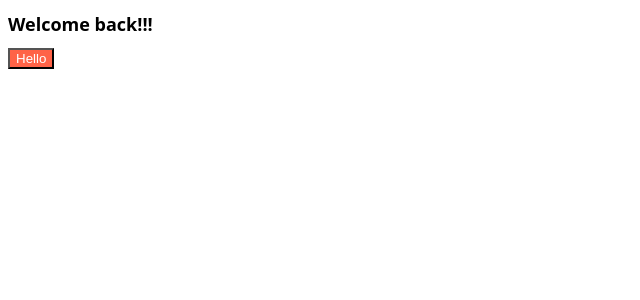
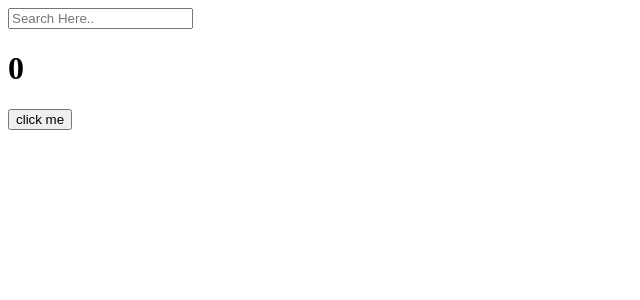
Before and after one commit to dnddl6962/react-beginner, a React (Create React App) app in the folder react-project/: page / in a window 1280 px wide. Shown: the top 300 px of the page, without its empty margins (0-640 px from the left). Built offline with nearby package versions, Linux system fonts and the light colour scheme.

Commit message:
use useEffect

```diff
--- a/react-project/src/App.js
+++ b/react-project/src/App.js
@@ -1,11 +1,31 @@
 import Button from "./Button";
 import styles from "./App.module.css";
+import { useState, useEffect } from "react";
 
 function App() {
+
+  const [counter, setValue] = useState(0);
+  const [keyword, setKeyword] = useState("");
+  const onClick = () => setValue((prev) => prev + 1);
+  const onChange = (e) => setKeyword(e.target.value);
+  console.log('I run all the time');
+  useEffect(() => console.log("I run only once"), [])
+  useEffect(() => {
+    if (keyword !== "" && keyword.length > 5) {
+      console.log("Search for", keyword)
+    }
+  }
+    , [keyword]);
   return (
     <div>
-      <h1 className={styles.title}>Welcome back!!!</h1>
-      <Button text="Hello" />
+      <input
+        value={keyword}
+        onChange={onChange}
+        type="text"
+        placeholder="Search Here.."
+      />
+      <h1>{counter}</h1>
+      <button onClick={onClick}>click me</button>
     </div>
   );
 }
--- a/react-project/src/index.js
+++ b/react-project/src/index.js
@@ -6,7 +6,5 @@
 
 const root = ReactDOM.createRoot(document.getElementById('root'));
 root.render(
-  <React.StrictMode>
-    <App />
-  </React.StrictMode>
+  <App />
 );
```
